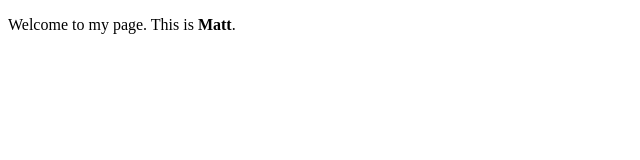
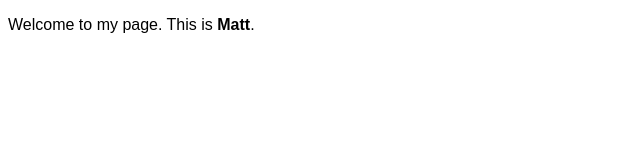
Before and after one commit to mattygoodluck/mattygoodluck, a plain HTML site: page index.html in a window 1280 px wide. Shown: the full height of the page, 0-640 px from the left. Drawn offline with Linux system fonts and the light colour scheme.

Commit message:
Update index.html

```diff
--- a/index.html
+++ b/index.html
@@ -1,4 +1,11 @@
 <!DOCTYPE html>
+
+<style>
+    p {
+        font-family: Arial, Helvetica, sans-serif;
+    }
+</style>
+
 <html>
    <head>
       <title>Hi, I'm Matt. </title>
```
